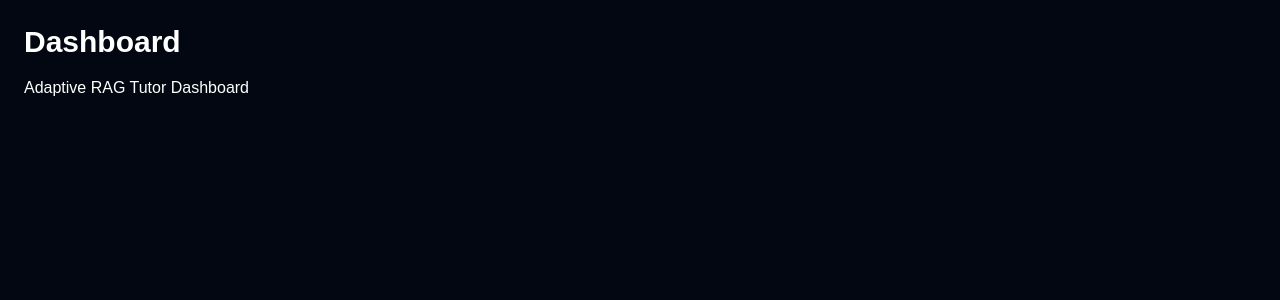
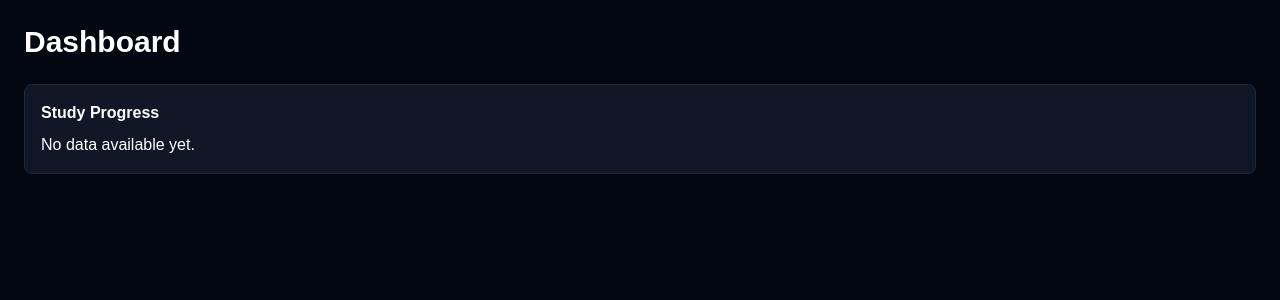
Before and after one commit to Danyl993/adaptive-rag-tutor, a Next.js app in the folder frontend/: page /dashboard in a window 1280 px wide. Shown: the top 300 px of the page. Built offline with nearby package versions, Linux system fonts and the light colour scheme.

Commit message:
feat(frontend): create reusable card component

```diff
--- a/frontend/src/app/dashboard/page.js
+++ b/frontend/src/app/dashboard/page.js
@@ -1,15 +1,16 @@
 import PageLayout from "@/components/PageLayout";
+import Card from "@/components/Card";
 
 export default function DashboardPage() {
   return (
     <PageLayout>
-      <h1 className="text-3xl font-bold">
+      <h1 className="text-3xl font-bold mb-6">
         Dashboard
       </h1>
 
-      <p className="mt-4">
-        Adaptive RAG Tutor Dashboard
-      </p>
+      <Card title="Study Progress">
+        No data available yet.
+      </Card>
     </PageLayout>
   );
 }
--- /dev/null
+++ b/frontend/src/components/Card.jsx
@@ -0,0 +1,8 @@
+export default function Card({ title, children }) {
+  return (
+    <div className="bg-gray-900 border border-gray-800 rounded-lg p-4">
+      <h2 className="font-bold mb-2">{title}</h2>
+      {children}
+    </div>
+  );
+}
```
